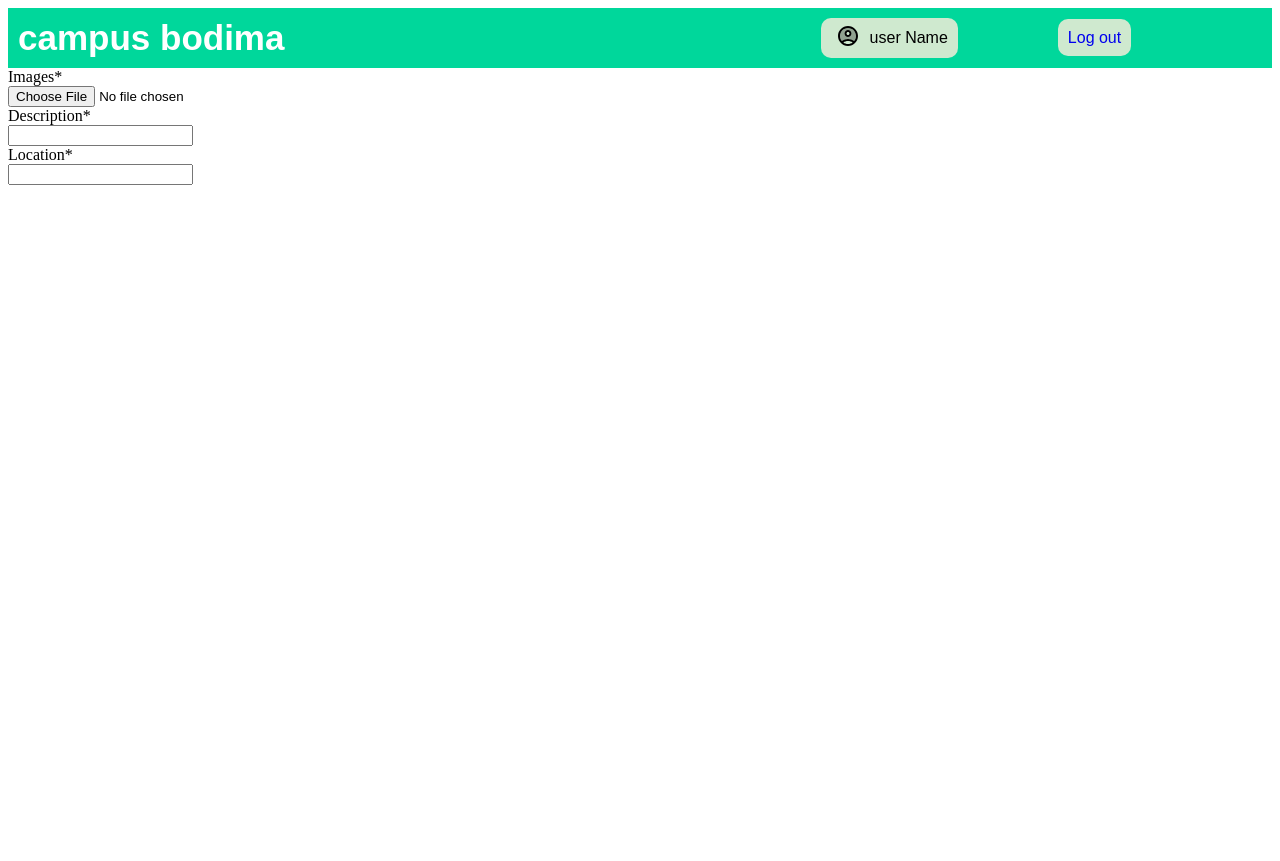
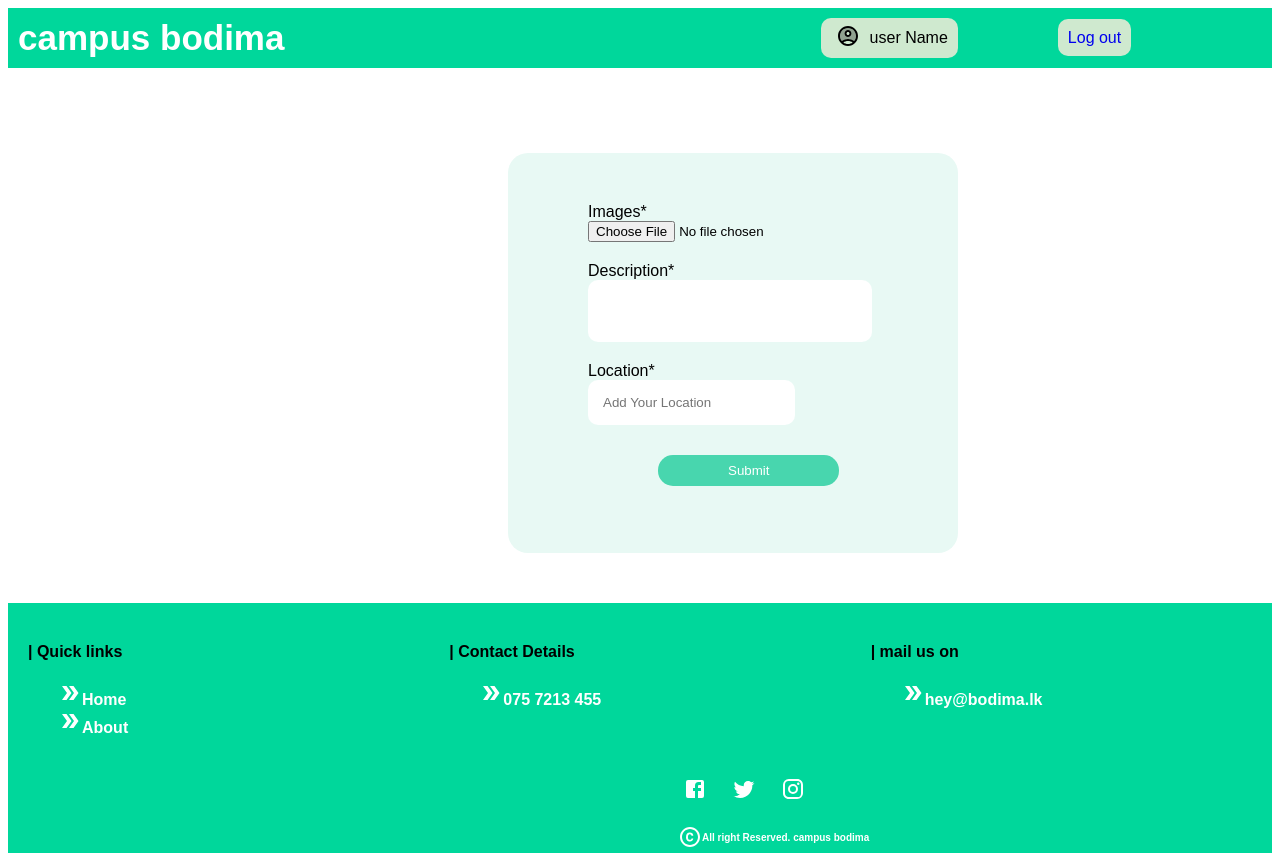
Before and after one commit to KDDilshan/NSBM-Boarding-House-Finder, a React (Create React App) app: page /AdminPanel in a window 1280 px wide. Before the commit the page ends 800 px from the top, so only its background shows below. Built offline with nearby package versions, Linux system fonts and the light colour scheme.

Commit message:
admn done

```diff
--- a/src/Components/AdminCom/AdminCom.js
+++ b/src/Components/AdminCom/AdminCom.js
@@ -8,11 +8,51 @@ export default function AdminCom() {
         console.log(e.target.files);
         setFile(URL.createObjectURL(e.target.files[0]));
     }
+
+    const [formData, setFormData] = useState({
+      description:'',
+    })
+
+    const HandleChange = (event) => {
+      const { name, value } = event.target;
+      setFormData((prevData) => ({
+        ...prevData,
+        [name]: value,
+      }));
+    };
+
+    const handleSubmit = async(event) => {
+      event.preventDefault();
+
+      try {
+        const response = await fetch('http://localhost:5000/v2/api/create', {
+          method: 'POST',
+          headers: {
+            'Content-Type': 'application/json',
+          },
+          body: JSON.stringify(formData),
+        });
+
+        if (response.ok) {
+          console.log('Form submitted successfully');
+          // Optionally, you can handle the success response from the backend
+        } else {
+          console.error('Failed to submit form');
+          // Optionally, you can handle the error response from the backend
+        }
+      } catch (error) {
+        console.log('Error submitting form:', error);
+        // Handle other potential errors, such as network issues
+      }
+
+    };
   return (
     <div className='panelContainer'>
+      <form onSubmit={handleSubmit}>
+        <div className="inputs">
             <div className="imagesInput">
               <label className='inputName'>Images*</label>
-        <div className="imageInput">
+              <div className="ImageInput">
                   <input type="file" onChange={handleChange} />
                   <img src={file} alt=''/>
               </div>
@@ -20,15 +60,21 @@ export default function AdminCom() {
             <div className="descriptionInput">
               <label className='inputDescription'>Description*</label>
               <div className="DescriptionInput">
-            <input type='text'/>
+                  <input type='text' className='desInput' name='description' onChange={HandleChange}/>
               </div>
             </div>
             <div className="locationInput">
               <label className='inputLocation'>Location*</label>
-        <div className="locationInput">
-            <input type='text'/>
+              <div className="LocationInput">
+                  <input type='text' placeholder='Add Your Location' className='locInput'/>
               </div>
             </div>
+        </div>
+        <div className="submitButton">
+          <button type="submit" class="signupbtn" className='button'>Submit</button>
+        </div>
+      </form>
+
 
     </div>
   )
--- a/src/Components/AdminCom/adminCom.css
+++ b/src/Components/AdminCom/adminCom.css
@@ -0,0 +1,40 @@
+.panelContainer{
+    background-color: rgb(232, 249, 244);
+    height: 400px;
+    width: 450px;
+    align-items: center;
+    margin-left: 500px;
+    margin-top: 85px;
+    margin-bottom: 50px;
+    border-radius: 20px;
+}
+
+.inputs{
+    font-family: sans-serif;
+}
+.imagesInput{
+
+}
+.descriptionInput{
+    margin-top: 20px;
+}
+.desInput{
+    border: none;
+    height: 60px;
+    width: 280px;
+    border-radius: 10px;
+}
+.desInput:focus{
+    outline: none;
+}
+.locationInput{
+    margin-top: 20px;
+}
+.locInput{
+    border: none;
+    border-radius: 10px;
+    padding: 15px;
+}
+.locInput:focus{
+    outline: none;
+}
--- a/src/Pages/AdminPanel/AdminPanel.js
+++ b/src/Pages/AdminPanel/AdminPanel.js
@@ -2,12 +2,14 @@ import React from 'react'
 import './adminPanel.css'
 import LoginNavbar from '../../Components/LogiNavbar/LoginNavbar'
 import AdminCom from '../../Components/AdminCom/AdminCom'
+import Footer from '../../Components/Footer/Footer'
 
 export default function AdminPanel() {
   return (
     <div>
       <LoginNavbar/>
       <AdminCom/>
+      <Footer/>
     </div>
   )
 }
```
Lines whose indentation alone changed are shown as unchanged.
